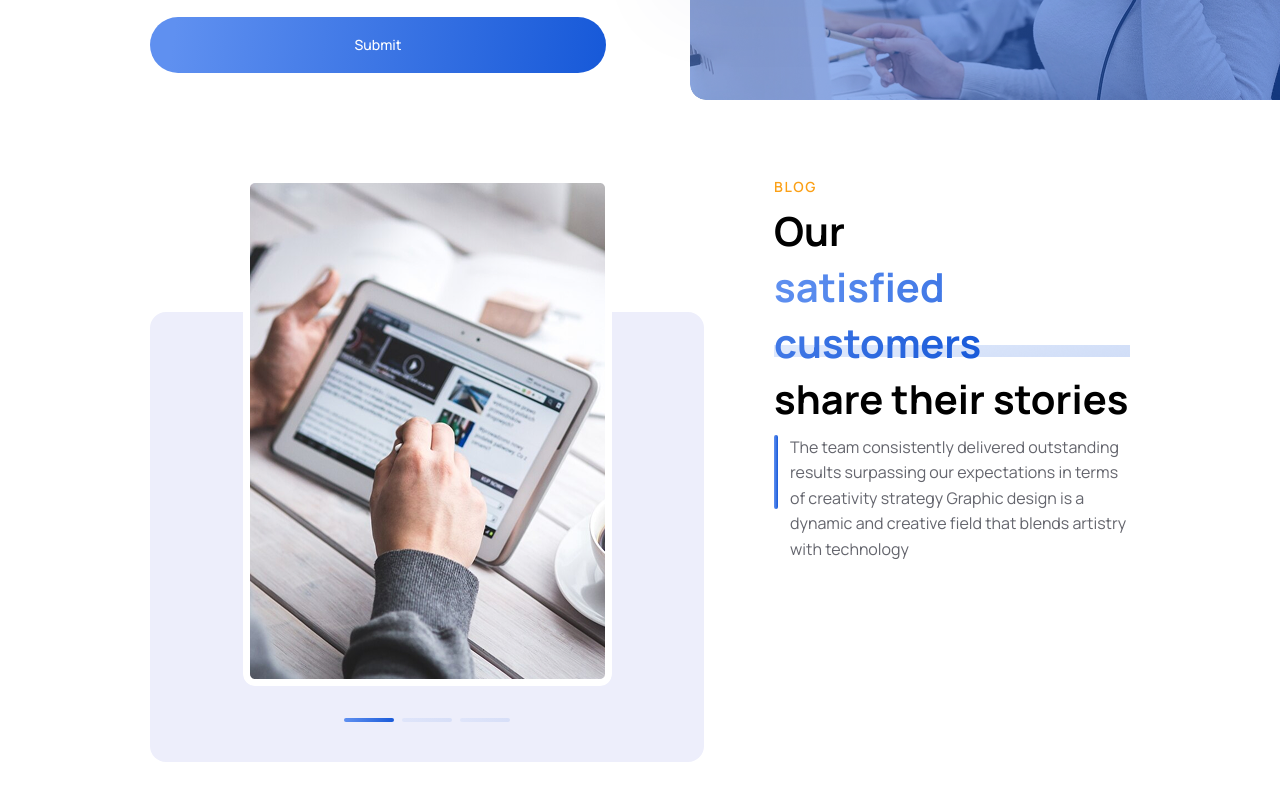
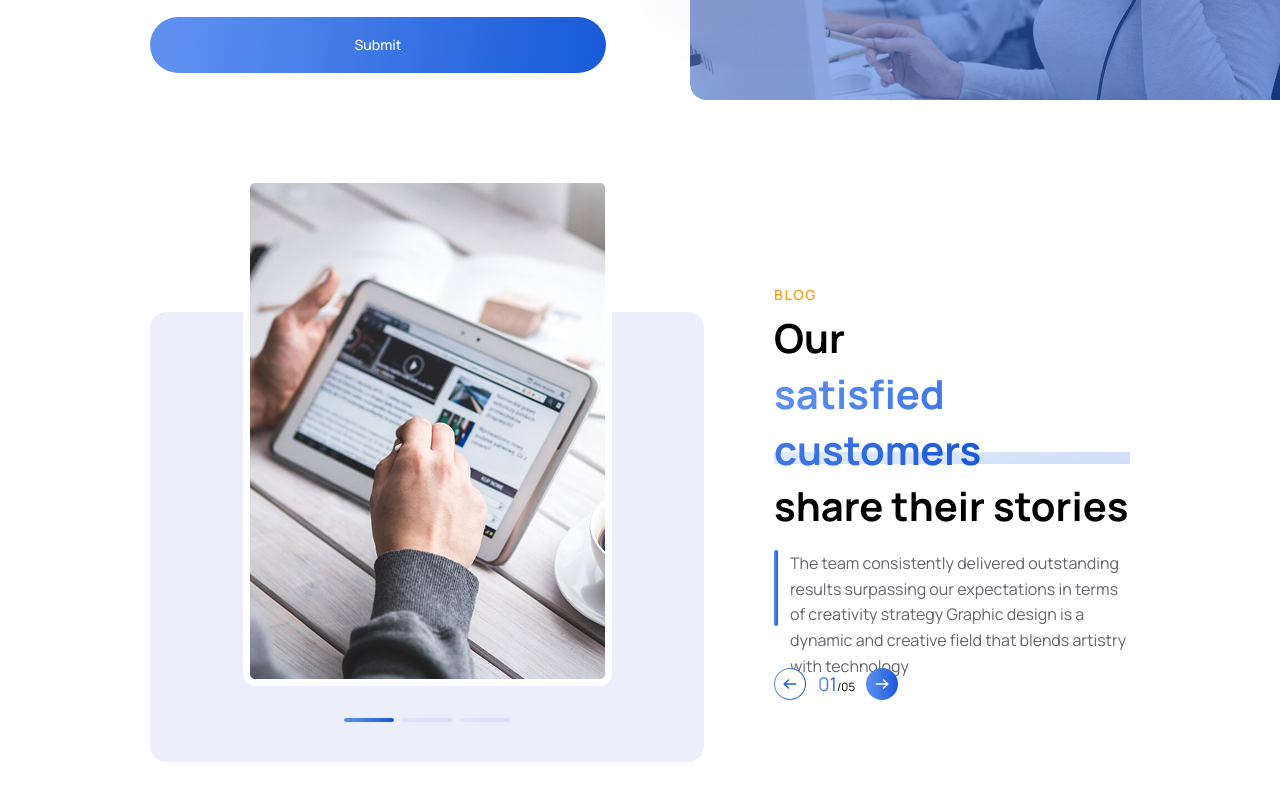
Before and after one commit to MdMuzahid07/WebWhiz, a Next.js app: page / in a window 1280 px wide. Shown: the part 4312-5112 px from the top of the page. Built offline with nearby package versions, Linux system fonts and the light colour scheme.

Commit message:
blog section dashboard pixel perfect

```diff
--- a/src/components/main/home/BlogSection.tsx
+++ b/src/components/main/home/BlogSection.tsx
@@ -41,13 +41,12 @@ export default function BlogSection() {
 
 
 
-                <div>
-
+                <div className="flex items-end h-[586px]">
 
                     <div>
                         <h1 className="text-caption text-center sm:text-left text-[14px] font-semibold leading-[160%] tracking-[1.68px] uppercase mb-[4px]">Blog</h1>
 
-                        <h1 className="max-w-[327px] w-full md:max-w-[330px] lg:max-w-[516px] text-[24px] lg:text-[40px] font-bold leading-[140%] text-center sm:text-left mb-[8px] sm:mb-[0px]">
+                        <h1 className="max-w-[327px] w-full md:max-w-[330px] lg:max-w-[516px] text-[24px] lg:text-[40px] font-bold leading-[140%] text-center sm:text-left mb-8 sm:mb-[16px]">
                             <span className="mr-2">
                                 Our
                             </span>
@@ -70,9 +69,9 @@ export default function BlogSection() {
                         </h1>
 
 
-                        <div className="w-full sm:max-w-[364px] lg:max-w-[516px] mt-[8px] sm::mt-[16px] ">
+                        <div className="w-full sm:max-w-[364px] lg:max-w-[516px] ">
                             <div className="sm:flex sm:items-center sm:gap-[12px]">
-                                <div className="sm:h-[54px] lg:h-[74px] hidden sm:flex min-w-[4px] bg-gradient-to-r from-primary-start to-primary-end rounded-[16px]">
+                                <div className="sm:h-[54px] lg:h-[76px] hidden sm:flex min-w-[4px] bg-gradient-to-r from-primary-start to-primary-end rounded-[16px]">
                                 </div>
 
                                 <p className="w-full hidden h-[74px] lg:flex text-body text-[16px] font-normal leading-[160%]">
@@ -84,16 +83,46 @@ export default function BlogSection() {
                                 </p>
 
                                 <p className="w-full flex md:hidden  text-center text-body text-[16px] font-normal leading-[160%]">
-                                    The team  consistently delivered outstanding results surpassing our expectations in terms
+                                    The team consistently delivered outstanding results surpassing our expectations in terms
                                 </p>
 
                             </div>
                         </div>
 
+                        {/* slider navigation buttons */}
+                        <div className="flex items-center gap-[12px] mt-[24px] lg:mt-[42px] lg:mb-[62px]">
+                            <button
+                                className="w-[32px] h-[32px] cursor-pointer p-[1px] bg-gradient-to-r from-primary-start to-primary-end rounded-full"
+                                aria-label="Previous slide"
+                            >
+                                <div className="bg-white rounded-full w-full h-full flex justify-center items-center">
+                                    <svg xmlns="http://www.w3.org/2000/svg" width="16" height="16" fill="none" viewBox="0 0 16 16">
+                                        <path d="M6.38 3.95L2.33 8l4.05 4.05" stroke="#185AD9" strokeWidth="1.5" strokeLinecap="round" strokeLinejoin="round" />
+                                        <path d="M13.67 8H2.45" stroke="#185AD9" strokeWidth="1.5" strokeLinecap="round" strokeLinejoin="round" />
+                                    </svg>
+                                </div>
+                            </button>
+
+                            <div className="flex items-baseline w-[36px]">
+                                <p className="text-[18.903px] bg-gradient-to-r from-primary-start to-primary-end bg-clip-text text-transparent">
+                                    01
+                                </p>
+                                <p className="text-[11.5px]">/05</p>
+                            </div>
+
+                            <button
+                                className="cursor-pointer w-[32px] h-[32px] flex justify-center items-center bg-gradient-to-r from-primary-start to-primary-end rounded-full"
+                                aria-label="Next slide"
+                            >
+                                <svg xmlns="http://www.w3.org/2000/svg" width="16" height="16" viewBox="0 0 16 16" fill="none">
+                                    <path d="M9.62 3.95337L13.6667 8.00004L9.62 12.0467" stroke="white" strokeWidth="1.5" strokeMiterlimit="10" strokeLinecap="round" strokeLinejoin="round" />
+                                    <path d="M2.33331 8L13.5533 8" stroke="white" strokeWidth="1.5" strokeMiterlimit="10" strokeLinecap="round" strokeLinejoin="round" />
+                                </svg>
+                            </button>
+                        </div>
                     </div>
+
                 </div>
-
-
 
 
             </div>
```
